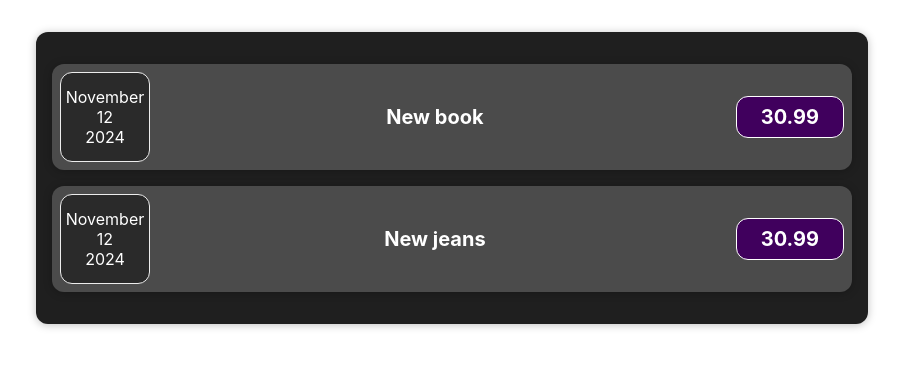
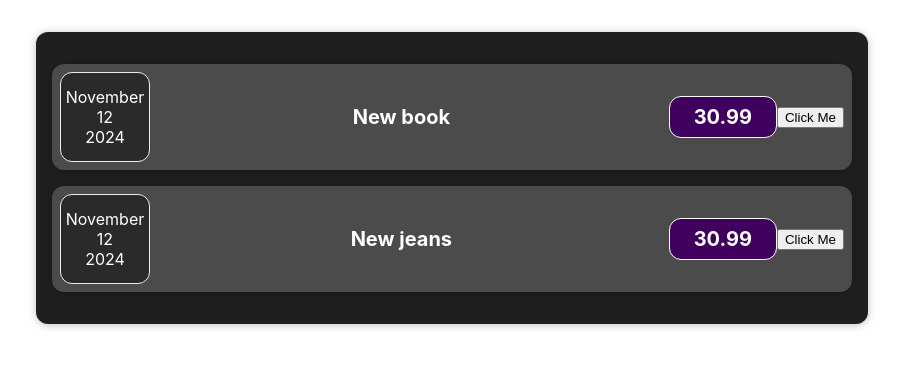
Before and after one commit to maxfrolov-cloud/codespaces-react2, a React (Vite) app: page / in a window 1280 px wide. Shown: the top 368 px of the page, without its empty margins (188-1091 px from the left). Built offline with nearby package versions, Linux system fonts and the light colour scheme.

Commit message:
10. Sündmuste töötlus komponentides

```diff
--- a/src/components/Expenses/ExpenseItem.jsx
+++ b/src/components/Expenses/ExpenseItem.jsx
@@ -1,8 +1,15 @@
 import ExpenseDate from './ExpenseDate'
 import './ExpenseItem.css'
 import Card from "../UI/Card";
+import { useState } from 'react';
 
 const ExpenseItem = (props) => {
+    const [title, setTitle] = useState(props.data.title)
+    const clickHandler = () => {
+        console.log('Clicked')
+        setTitle('Updated by click ${title}')
+        console.log(title)
+    }
 
     return (
     <Card className='expense-item'>
@@ -11,6 +18,7 @@
             <h2>{props.data.title}</h2>
             <div className='expense-item__price'>{props.data.price}</div>
         </div>
+        <button onClick={clickHandler}>Click Me</button>
     </Card>
     )
 }
```
